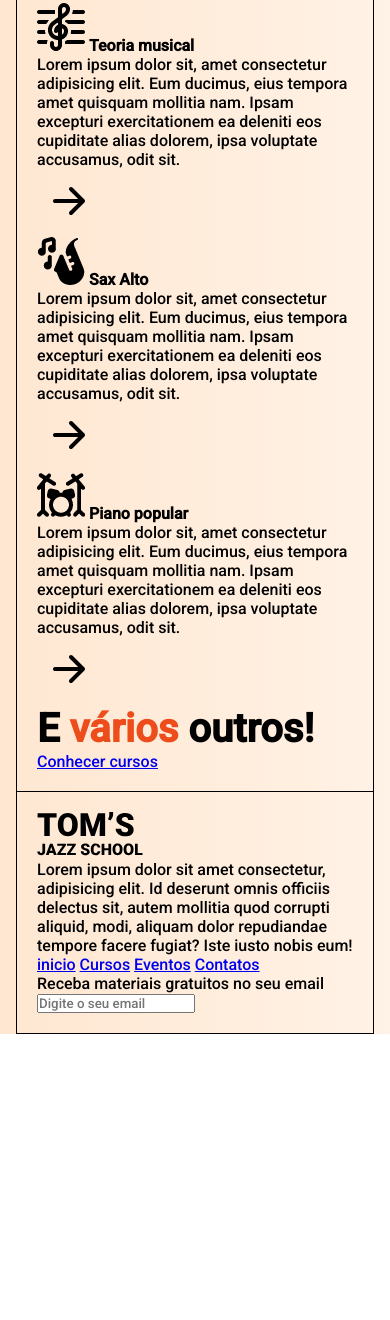
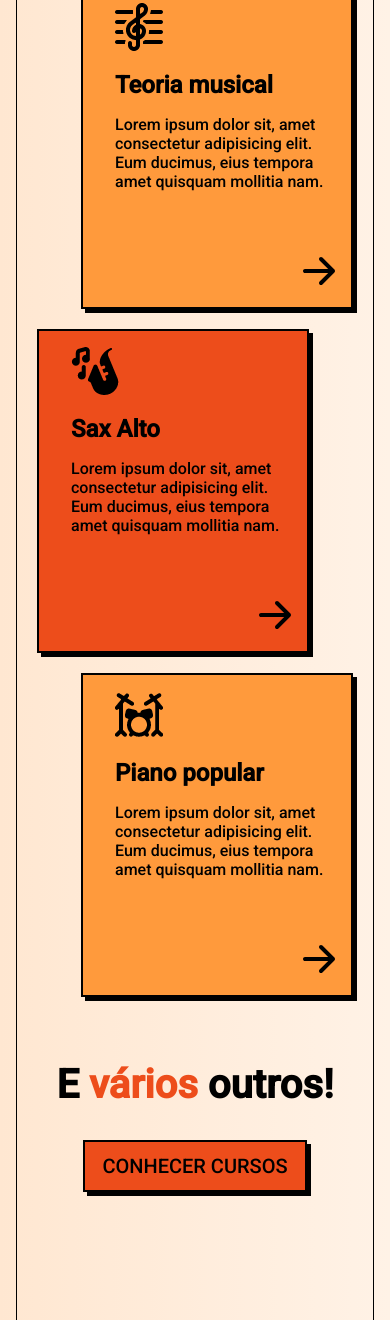
Before and after one commit to BlackRuude/Projeto_Escola_de_Jazz, a plain HTML site: page index.html in a window 390 px wide. Shown: the part 1552-2872 px from the top of the page. Before the commit the page ends 2586 px from the top, so only its background shows below. Drawn offline with Linux system fonts and the light colour scheme.

Commit message:
finalização do mobile first

```diff
--- a/index.css
+++ b/index.css
@@ -116,6 +116,71 @@ h2{
     width: 40px;
 }
 
+.courses-section{
+    padding-bottom: 8rem;
+
+}
+
+.cards{
+    display: flex;
+    flex-direction: column;
+    align-items: start;
+    gap: 1.25rem;
+    margin-top: -8rem;
+    margin-bottom: 4rem;
+}
+
+.card{
+    background-color: var(--color-primary);
+    border: 2px solid var(--color-black);
+    box-shadow: 4px 4px 0 var(--color-black);
+    max-width: 17rem;
+    padding: 1rem  1rem 0 2rem;
+
+}
+
+.card:nth-child(2n){
+    align-self: end;
+    background-color: var(--color-secundary);
+}
+
+.card strong {
+   display: block;
+   font-size: 1.5rem;
+   margin: 1rem 0;
+}
+
+.card a {
+    display: block;
+    margin: 3rem -1rem 0 auto;
+    width: fit-content;
+}
+
+/* RODA PÉ*/
+
+footer{
+    border-bottom: 0;
+    padding: 1rem 1.25rem 4rem;
+}
+
+footer nav a {
+    display: block;
+    padding-left: 0;
+}
+
+.newsLetter-form label{
+    display: block;
+    font-size: 1.5rem;
+}
+
+.newsLetter-form input{
+    border: 2px solid var(--color-black);
+    box-shadow: 4px 4px 0 var(--color-black);
+    font-size: 1.5rem;
+    padding: .5rem;
+    width: 100%;
+}
+
 .mt-1 {
     margin-top: 1rem;
 }
@@ -141,6 +206,6 @@ h2{
     color: var(--color-primary)
 }
 
-.text.center{
+.text-center{
     text-align: center;
 }
--- a/index.html
+++ b/index.html
@@ -35,50 +35,51 @@
         </section>
         <section class="courses-section">
             <div class="cards">
-                <article>
+                <article class="card">
                     <img src="img/piano.png" alt="icone de teclas de piano">
                     <strong>Piano popular</strong>
-                    <p>Lorem ipsum dolor sit, amet consectetur adipisicing elit. Eum ducimus, eius tempora amet quisquam mollitia nam. Ipsam excepturi exercitationem ea deleniti eos cupiditate alias dolorem, ipsa voluptate accusamus, odit sit.</p>
+                    <p>Lorem ipsum dolor sit, amet consectetur adipisicing elit. Eum ducimus, eius tempora amet quisquam mollitia nam.</p>
                     <a href="#"><img src="img/arrow-right.svg" alt="Ir para página do curso"></a>
                 </article>
-                <article>
+                <article class="card">
                     <img src="img/clef.png" alt="Ícone da clave de sol">
                     <strong>Teoria musical</strong>
-                    <p>Lorem ipsum dolor sit, amet consectetur adipisicing elit. Eum ducimus, eius tempora amet quisquam mollitia nam. Ipsam excepturi exercitationem ea deleniti eos cupiditate alias dolorem, ipsa voluptate accusamus, odit sit.</p>
+                    <p>Lorem ipsum dolor sit, amet consectetur adipisicing elit. Eum ducimus, eius tempora amet quisquam mollitia nam. </p>
                     <a href="#"><img src="img/arrow-right.svg" alt="Ir para página do curso"></a>
                 </article>
-                <article>
+                <article class="card">
                     <img src="img/sax.png" alt="Ícone de Saxofone">
                     <strong>Sax Alto</strong>
-                    <p>Lorem ipsum dolor sit, amet consectetur adipisicing elit. Eum ducimus, eius tempora amet quisquam mollitia nam. Ipsam excepturi exercitationem ea deleniti eos cupiditate alias dolorem, ipsa voluptate accusamus, odit sit.</p>
+                    <p>Lorem ipsum dolor sit, amet consectetur adipisicing elit. Eum ducimus, eius tempora amet quisquam mollitia nam.</p>
                     <a href="#"><img src="img/arrow-right.svg" alt="Ir para página do curso"></a>
                 </article>
-                <article>
+                <article class="card">
                     <img src="img/drums.png" alt="Ícone de bateria">
                     <strong>Piano popular</strong>
-                    <p>Lorem ipsum dolor sit, amet consectetur adipisicing elit. Eum ducimus, eius tempora amet quisquam mollitia nam. Ipsam excepturi exercitationem ea deleniti eos cupiditate alias dolorem, ipsa voluptate accusamus, odit sit.</p>
+                    <p>Lorem ipsum dolor sit, amet consectetur adipisicing elit. Eum ducimus, eius tempora amet quisquam mollitia nam.</p>
                     <a href="#"><img src="img/arrow-right.svg" alt="Ir para página do curso"></a>
                 </article>
             </div>
 
-            <h2>E <span class="text-primary">vários</span> outros!</h2>
-            <a href="#">Conhecer cursos</a>
+            <h2 class="text-center">E <span class="text-primary">vários</span> outros!</h2>
+            <a href="#" class="button mt-2 mx-auto">Conhecer cursos</a>
         </section>
     </main>
     <footer>
       <div>
-        <img src="img/logo.svg" alt="Tom's Jazz School">
-        <p>Lorem ipsum dolor sit amet consectetur, adipisicing elit. Id deserunt omnis officiis delectus sit, autem mollitia quod corrupti aliquid, modi, aliquam dolor repudiandae tempore facere fugiat? Iste iusto nobis eum!</p>
+        <img src="img/logo.svg" alt="Tom's Jazz School" class="mb-1 mt-1">
+        <p class="mb-2">Lorem ipsum dolor sit amet consectetur, adipisicing elit. Id deserunt omnis officiis delectus sit, autem mollitia quod corrupti aliquid, modi, aliquam dolor repudiandae tempore facere fugiat? Iste iusto nobis eum!</p>
       </div>
-      <div>
+      <nav>
         <a href="a">inicio</a>
         <a href="a">Cursos</a>
         <a href="a">Eventos</a>
         <a href="a">Contatos</a>
-      </div>
-      <form>
-        <label for="email">Receba materiais gratuitos no seu email</label>
-        <input type="text" name="email" id="email" placeholder="Digite o seu email" >
+      </nav>
+      <form class="newsLetter-form">
+        <label for="email" class="mb-1">Receba materiais gratuitos no seu email</label>
+        <input type="text" name="email" id="email" class="mb-1" placeholder="Digite o seu email" >
+        <button class="button mb-2">Quero receber</button>
       </form>
     </footer>
 </body>
```
